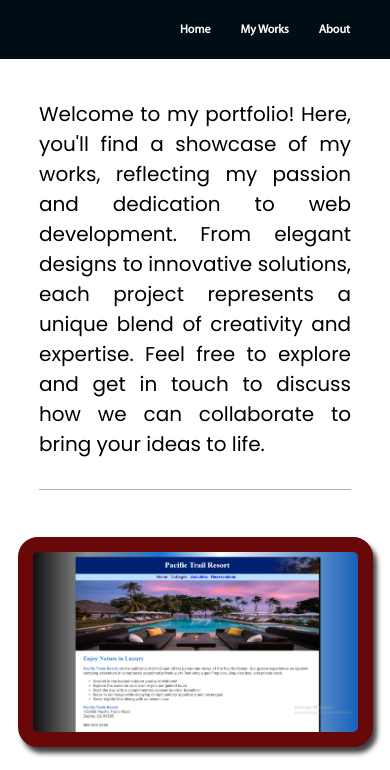
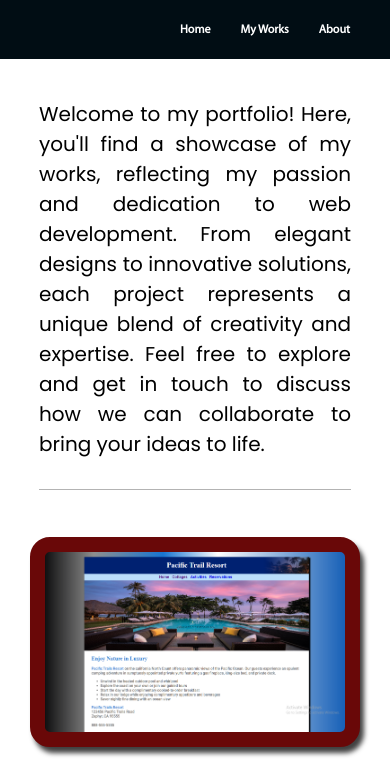
Before and after one commit to Liandjelo/my-portfolio, a plain HTML site: page pages/my-works.html in a window 390 px wide. Shown: the top 770 px of the page. Drawn offline with Linux system fonts and the light colour scheme; grey boxes are pictures that could not be loaded.

Commit message:
Update viewport.css

```diff
--- a/styles/viewport.css
+++ b/styles/viewport.css
@@ -154,7 +154,7 @@
       }
 
       #works-gallery .image-gallery{
-        width: 325px;
+        width: 300px;
       }
       #Home-Content #profile-description{
         font-size: 20px;
```
